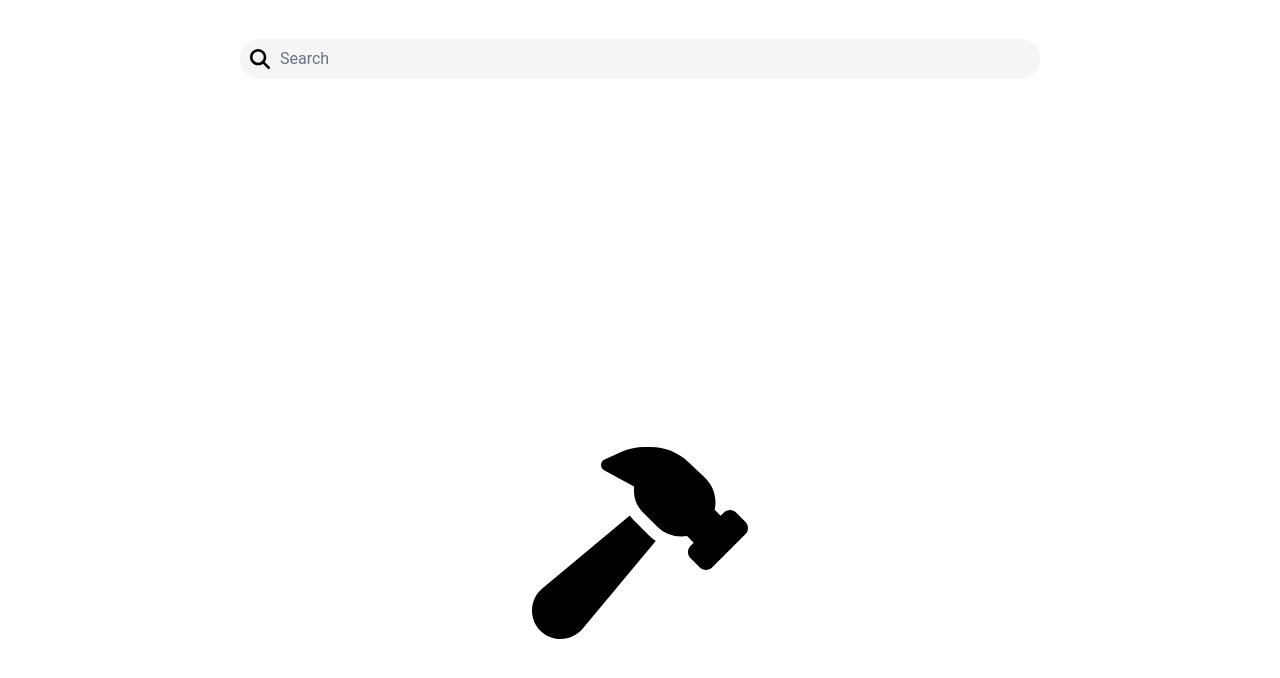
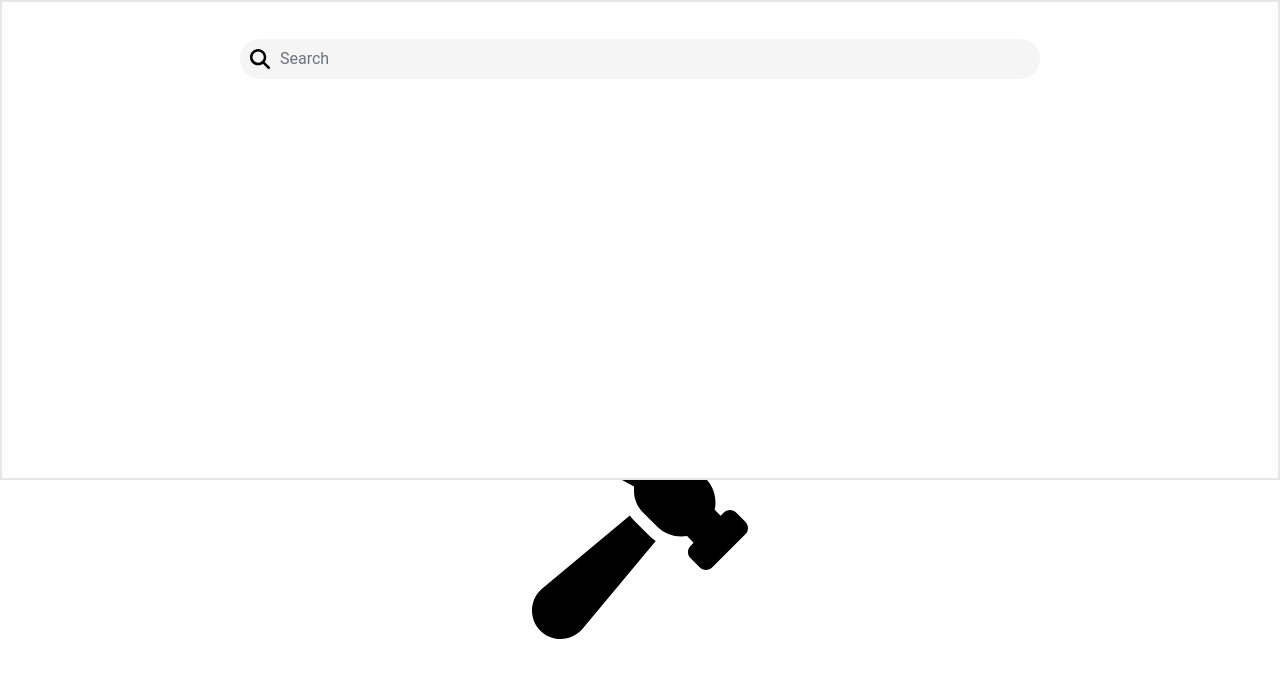
Before and after one commit to mSharifHub/e-commerce, a React (Create React App) app: page / in a window 1280 px wide. Both pictures are taken after a click on the element 972 px from the left and 59 px from the top of the page. Shown: the top 678 px of the page. Built offline with nearby package versions, Linux system fonts and the light colour scheme.

Commit message:
debugging create portal modal styling structure

```diff
--- a/src/components/navigation/search/SearchBar.jsx
+++ b/src/components/navigation/search/SearchBar.jsx
@@ -50,14 +50,21 @@ export function SearchBar() {
           id="searchBar"
           onChange={() => setShowSearchModal(true)}
           className={`hidden md:flex rounded-full  transition-all duration-300 ease-out ${
-            showSearchModal ? "w-[50rem] " : "w-[10rem]"
+            showSearchModal
+              ? " w-[10rem] xl:w-[50rem] lg:w-[40rem] md:w-[30rem]  sm:w-[20rem] "
+              : "w-[10rem]"
           } pl-10  bg-neutral-100  text-nowrap  border-none   hover:bg-slate-200 focus:outline-none  focus:border-transparent focus:ring-0 `}
           placeholder="Search"
         />
       </form>
       {/* modal to appear on render */}
       {showSearchModal &&
-        reusePort(<SearchModal setIsModalHovered={setIsModalHovered} />)}
+        reusePort(
+          <SearchModal
+            setIsModalHovered={setIsModalHovered}
+            isModalHovered={isModalHovered}
+          />,
+        )}
     </>
   );
 }
--- a/src/components/navigation/search/SearchModal.jsx
+++ b/src/components/navigation/search/SearchModal.jsx
@@ -1,10 +1,12 @@
 /* eslint-disable react/self-closing-comp */
-export default function SearchModal({ setIsModalHovered }) {
+export default function SearchModal({ setIsModalHovered, isModalHovered }) {
   return (
     <div
       onMouseEnter={() => setIsModalHovered(true)}
       onMouseLeave={() => setIsModalHovered(false)}
-      className=" absolute top-0 flex justify-end items-center animate-expandModalRightToLeft h-1/2  bg-white z-20 "
-    ></div>
+      className=" absolute top-0 flex justify-end items-center animate-expandModalRightToLeft h-[30rem]  bg-white z-20"
+    >
+      <div className="relative w-full h-full border-2"></div>
+    </div>
   );
 }
--- a/src/styles/main.css
+++ b/src/styles/main.css
@@ -7,6 +7,7 @@ input[type="radio"] {
   opacity: 0;
   position: absolute;
 }
+
 
 @keyframes enterAdd {
   from {
```
